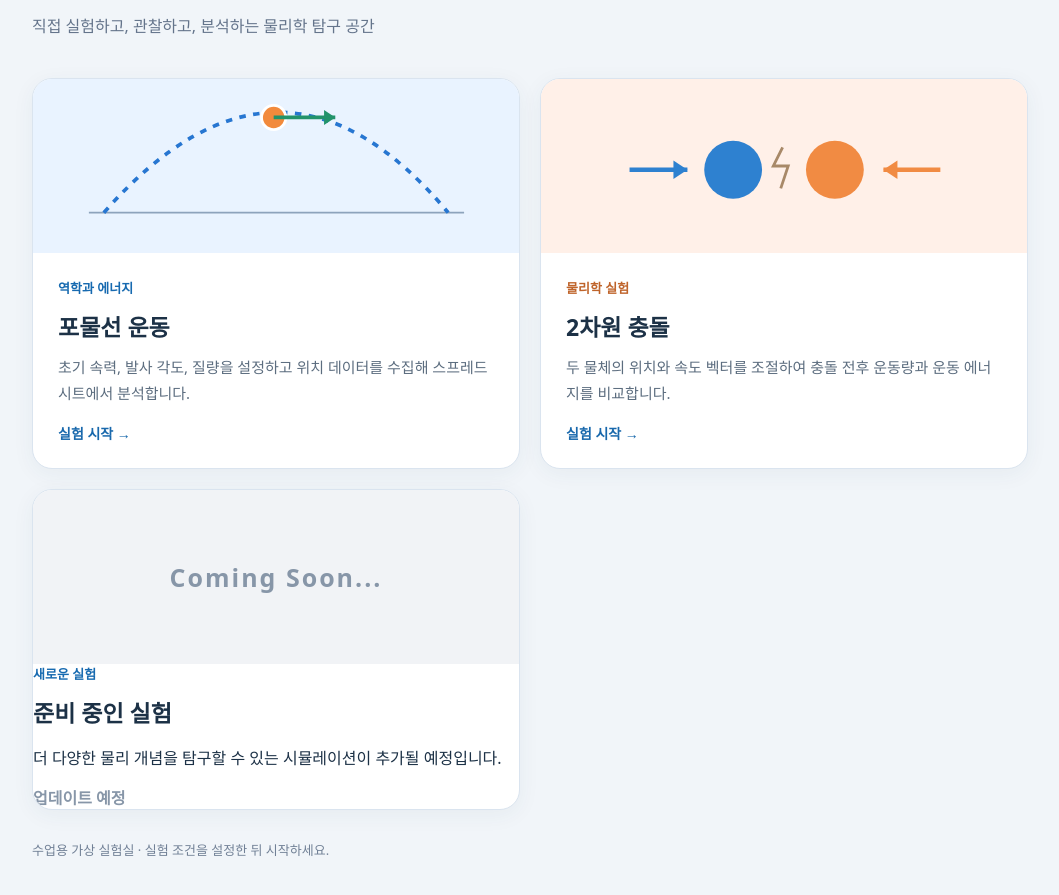
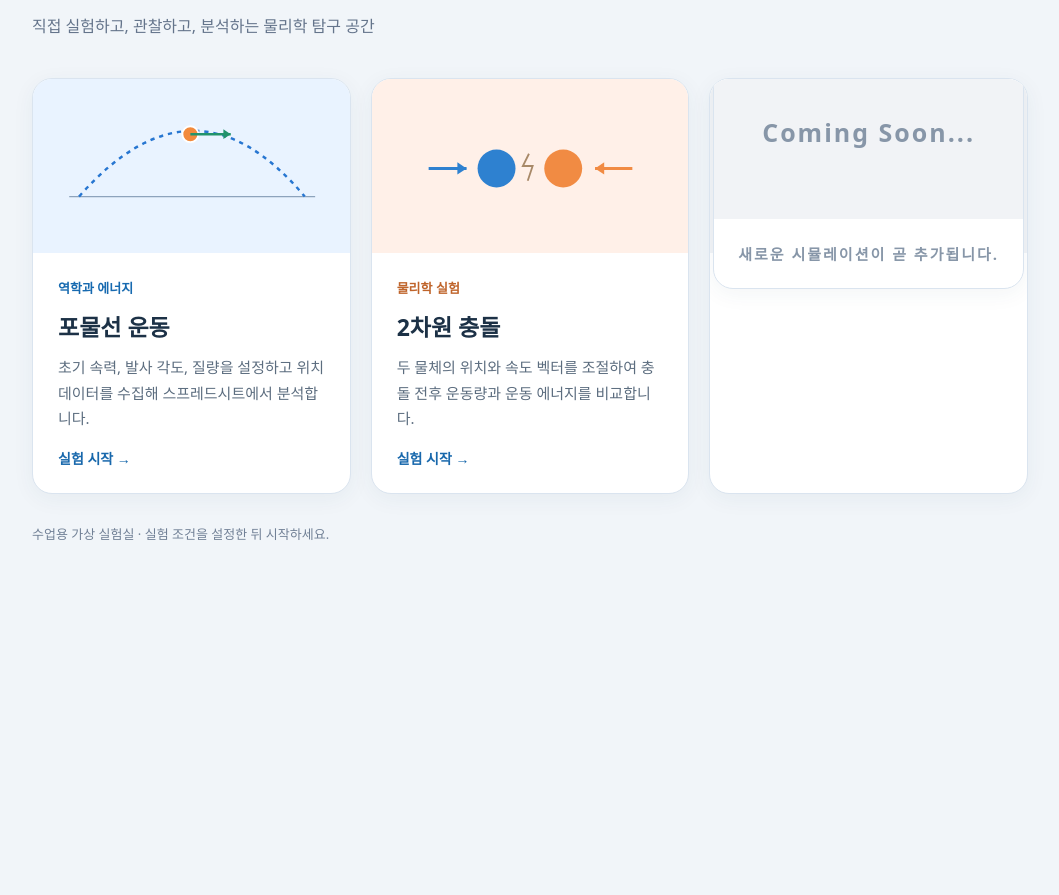
Before and after one commit to 18881-creator/MinK-physics-lab, a plain HTML site: page index.html in a window 1280 px wide. Shown: the part 159-1054 px from the top of the page, without its empty margins (110-1169 px from the left). After the commit the page ends 800 px from the top, so only its background shows below. Drawn offline with Linux system fonts and the light colour scheme.

Commit message:
Update card layout and Coming Soon design

```diff
--- a/index.html
+++ b/index.html
@@ -5,6 +5,12 @@
 <title>물리학 가상 실험실</title>
 <style>
 :root{font-family:'Malgun Gothic','Apple SD Gothic Neo',system-ui,sans-serif;color:#1c3146;background:#f1f5f9}*{box-sizing:border-box}body{margin:0}main{max-width:1040px;margin:0 auto;padding:65px 22px 80px}header{margin-bottom:38px}.eyebrow{color:#2168ad;font-size:14px;font-weight:700;letter-spacing:.04em}h1{font-size:clamp(30px,5vw,42px);margin:11px 0}header p{color:#64748b;font-size:16px;line-height:1.7}.cards{display:grid;grid-template-columns:repeat(2,minmax(0,1fr));gap:20px}.card{display:flex;flex-direction:column;text-decoration:none;background:white;color:inherit;border:1px solid #dae4ef;border-radius:20px;overflow:hidden;box-shadow:0 5px 22px #2444600e;transition:transform .15s,box-shadow .15s}.card:hover,.card:focus-visible{transform:translateY(-3px);box-shadow:0 12px 27px #24446022;outline:2px solid #246cba;outline-offset:2px}.art{height:174px;display:flex;align-items:center;justify-content:center;background:#e9f3ff}.art.collision{background:#fff0e8}.art svg{width:85%;height:140px}.copy{padding:25px}.tag{color:#176ab0;font-size:13px;font-weight:700}.card:nth-child(2) .tag{color:#bf642b}h2{font-size:23px;margin:12px 0}.description{line-height:1.7;color:#5c6d7f;font-size:15px;min-height:52px}.go{margin-top:16px;font-size:14px;font-weight:700;color:#1868ac}footer{margin-top:30px;color:#718096;font-size:13px} @media(max-width:650px){main{padding-top:40px}.cards{grid-template-columns:1fr}.art{height:150px}.description{min-height:auto}}
+@media (min-width: 800px) {
+  .cards {
+    grid-template-columns: repeat(3, minmax(0, 1fr));
+  }
+}
+
 </style>
 </head>
 <body><main><header><div class="eyebrow">MINKYEONG'S PHYSICS LAB</div><h1>민경T의 물리학 가상 실험실</h1><p>직접 실험하고, 관찰하고, 분석하는 물리학 탐구 공간</p></header>
@@ -14,14 +20,16 @@
 <div class="card" style="cursor:default;">
   <div class="art" style="background:#f1f3f6; display:flex; align-items:center; justify-content:center; min-height:174px;">
     <span style="color:#8796a8; font-size:25px; font-weight:700; letter-spacing:2px;">
+<div class="card" style="cursor:default;">
+  <div class="art" style="background:#f1f3f6; display:flex; align-items:center; justify-content:center; min-height:174px;">
+    <span style="color:#8796a8; font-size:25px; font-weight:700; letter-spacing:2px;">
       Coming Soon...
     </span>
   </div>
-  <div class="content">
-    <div class="tag">새로운 실험</div>
-    <h2>준비 중인 실험</h2>
-    <p>더 다양한 물리 개념을 탐구할 수 있는 시뮬레이션이 추가될 예정입니다.</p>
-    <span style="color:#8796a8; font-weight:600;">업데이트 예정</span>
+  <div style="padding:24px;">
+    <p style="margin:0; color:#8796a8; font-size:15px;">
+      새로운 시뮬레이션이 곧 추가됩니다.
+    </p>
   </div>
 </div>
 
```
